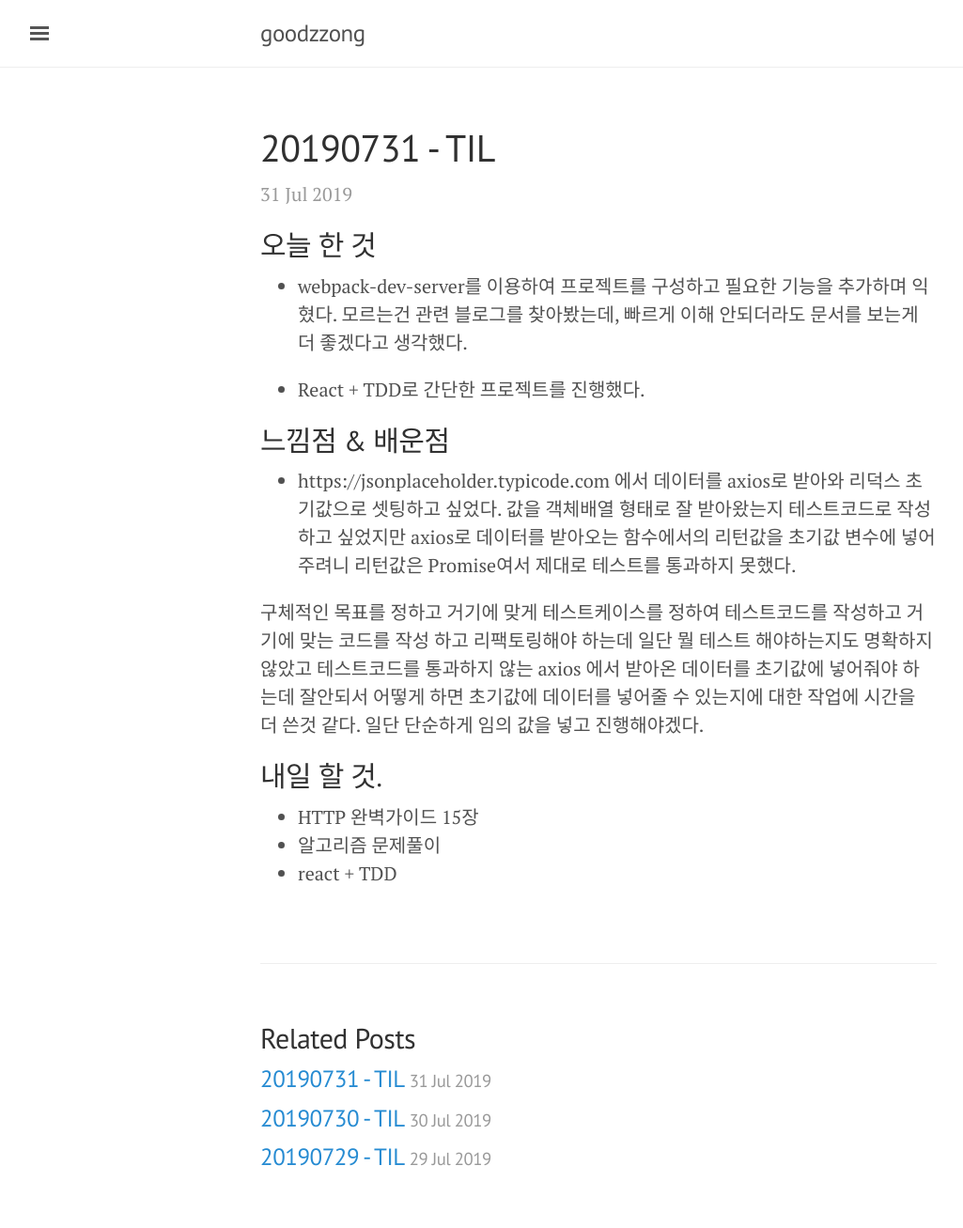
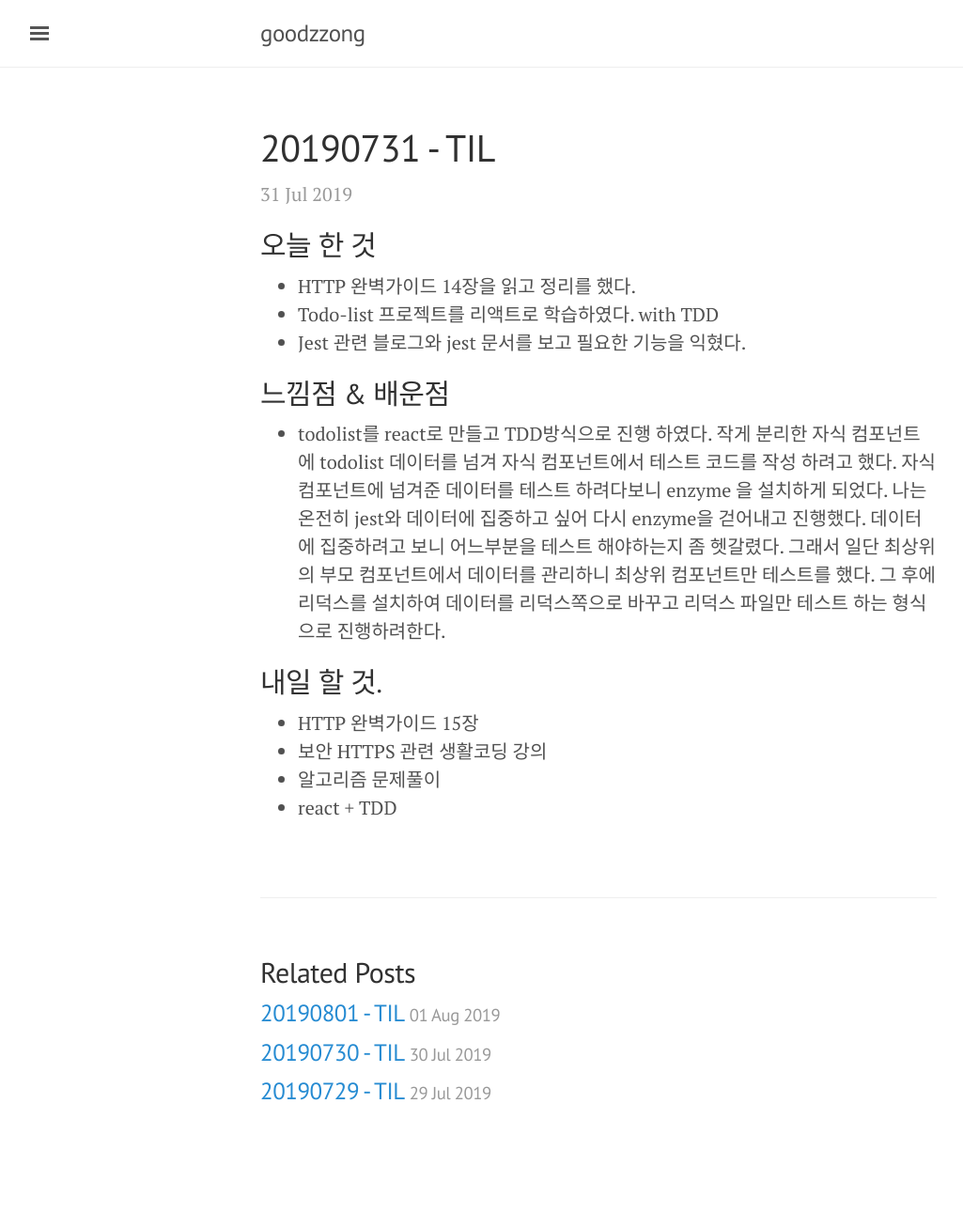
Before and after one commit to goodzzong/goodzzong.github.io, a Jekyll site: the page built from _posts/TIL(Today I Learned)/2019-07-31-til.md, in a window 1280 px wide. Shown: the whole page at 94% size, without its empty margins (3-1028 px from the left). Built offline with Jekyll 4.4.1, drawn with Linux system fonts in a browser that asks for light colours; comment, search, counter and statistics services are not loaded; after the commit the page ends 1237 px from its top, so only the background shows below that.

Commit message:
add til posts

```diff
--- a/_posts/TIL(Today I Learned)/2019-08-01-til.md
+++ b/_posts/TIL(Today I Learned)/2019-08-01-til.md
@@ -1,8 +1,8 @@
 ---
 layout: post
-title: 20190731 - TIL
+title: 20190801 - TIL
 name : goodzzong
-date: 2019-07-31
+date: 2019-08-01
 categories: TIL
 permalink: /til/:year/:month/:day/:title/
 
```
Also changed, not shown: _posts/TIL(Today I Learned)/2019-08-05.md (added, +29 -0 lines).
